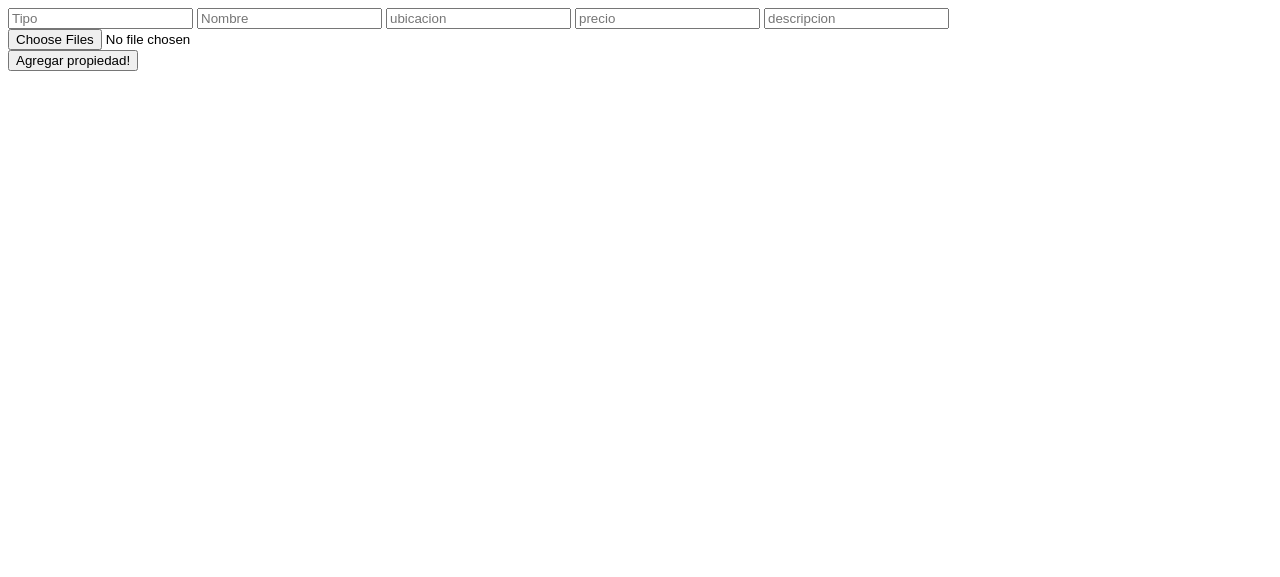
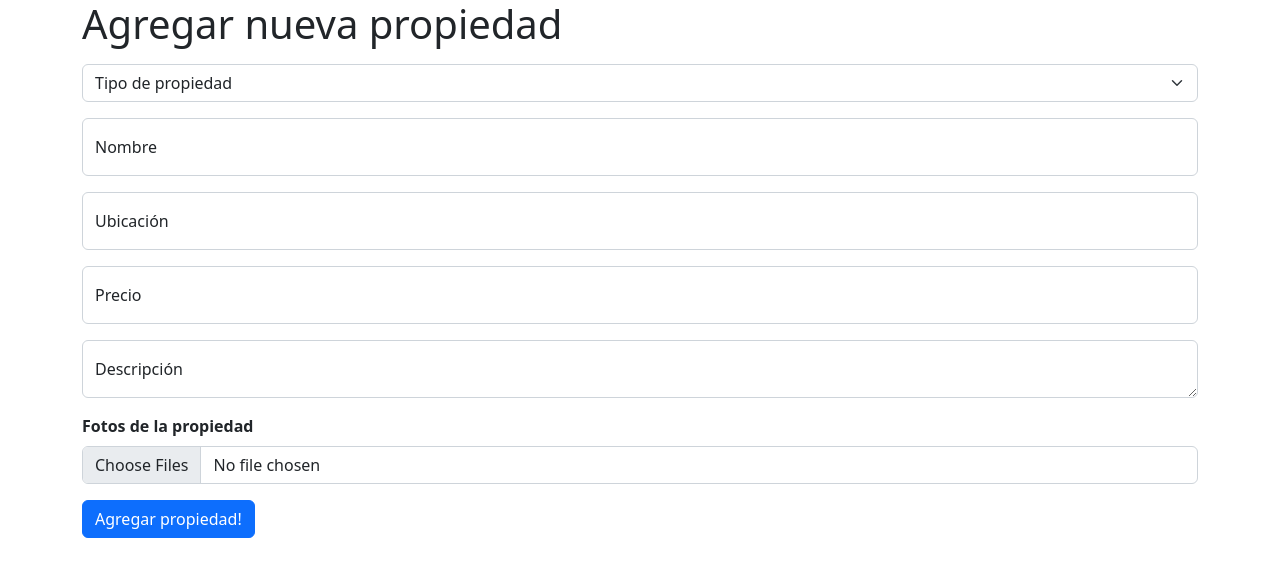
Before and after one commit to germancrc/Proyecto-Inmo, a Node server app: page /config/new_property in a window 1280 px wide. Shown: the top 577 px of the page. Run offline with Node 20, Linux system fonts and the light colour scheme.

Commit message:
Testing images

```diff
--- a/controllers/properties_controller.js
+++ b/controllers/properties_controller.js
@@ -7,43 +7,104 @@ let imagekit = new ImageKit({
 	urlEndpoint: 'https://ik.imagekit.io/ytnv3sjurl',
 })
 //NEW CONDO
-exports.create_property = async (req, res) => {
-	const images = req.file.buffer.toString('base64')
+exports.create_property = (req, res) => {
 	const tipo = req.body.tipo
 	const nombre = req.body.nombre
 	const ubicacion = req.body.ubicacion
 	const precio = req.body.precio
 	const descripcion = req.body.descripcion
+
 	console.log(tipo, nombre, ubicacion, precio, descripcion)
-	try {
-		await imagekit.upload(
-			{
-				file: images, //required
-				fileName: req.file.originalname, //required
-				folder: /properties/ + tipo + '/' + ubicacion,
-			},
-			function (error, result) {
-				if (error) console.log(error)
-				else console.log(result.url)
 
-				let main_picture = result.url
+	database.query('INSERT INTO propiedades SET ?', { tipo, nombre, ubicacion, precio, descripcion }, (error, results) => {
+		if (error) {
+			console.log(error)
+		}
+		// req.flash('message', 'Tarifa agregada con éxito')
+		console.log('Propiedad ID: ' + results.id)
+	})
 
-				database.query('INSERT INTO propiedades SET ?', { tipo, nombre, ubicacion, precio, descripcion, main_picture }, (error, results) => {
-					if (error) {
-						console.log(error)
-					}
-					// req.flash('message', 'Tarifa agregada con éxito')
-					res.redirect('/')
-					console.log(results)
-				})
-			}
-		)
+	const images = req.files
+	const url = []
+	const location = ubicacion.replace(/\s/g, '')
+	const name = nombre.replace(/\s/g, '')
 
-		// console.log(main_picture)
-	} catch (error) {
-		console.log(error)
-	}
+	images.forEach((image, i) => {
+		let base64img = image.buffer.toString('base64')
+		// console.log(`image - ${i}: ` + base64img)
+		console.log(image)
+
+		// imagekit.upload(
+		// 	{
+		// 		file: base64img,
+		// 		fileName: image.originalname,
+		// 		folder: '/properties/' + tipo + '/' + location + '/' + name,
+		// 	},
+		// 	function (error, result) {
+		// 		if (error) {
+		// 			console.error(`Error uploading file ${i}: ${error.message}`)
+		// 		} else {
+		// 			url[i] = result.url
+		// 			console.log(url)
+		// 		}
+		// 		if (url.length === 5) {
+		// 			const sql = `INSERT INTO propiedades (picture_1, picture_2, picture_3, picture_4, picture_5) VALUES (?, ?, ?, ?, ?)`
+		// 			const values = url
+		// 			database.query(sql, values, (err, result) => {
+		// 				if (err) {
+		// 					console.error(`Error inserting URLs into database: ${err.message}`)
+		// 				}
+		// 				console.log(result)
+		// 				res.redirect('/')
+		// 			})
+		// 		}
+		// 	}
+		// )
+	})
 }
+
+// exports.create_property = async (req, res) => {
+// 	const images = req.file.buffer.toString('base64')
+// 	const tipo = req.body.tipo
+// 	const nombre = req.body.nombre
+// 	const ubicacion = req.body.ubicacion
+// 	const precio = req.body.precio
+// 	const descripcion = req.body.descripcion
+// 	console.log(tipo, nombre, ubicacion, precio, descripcion)
+// 	try {
+// 		if (err) {
+// 			console.error(`Error uploading files: ${err}`)
+// 			return res.status(500).send('Error uploading files')
+// 		}
+
+// 		await imagekit.upload(
+// 			{
+// 				file: image, //required
+// 				fileName: req.file.originalname, //required
+// 				folder: /properties/ + tipo + '/' + ubicacion,
+// 			},
+// 			function (error, result) {
+// 				if (error) console.log(error)
+// 				else console.log(result.url)
+
+// 				let main_picture = result.url
+
+// 		database.query('INSERT INTO propiedades SET ?', { tipo, nombre, ubicacion, precio, descripcion, main_picture }, (error, results) => {
+// 			if (error) {
+// 				console.log(error)
+// 			}
+// 			// req.flash('message', 'Tarifa agregada con éxito')
+// 			res.redirect('/')
+// 			console.log(results)
+// 		})
+// 	}
+// )
+
+// 		// console.log(main_picture)
+// 	} catch (error) {
+// 		console.log(error)
+// 	}
+// }
 
 exports.get_properties = (req, res) => {
 	try {
--- a/routes/router_config.js
+++ b/routes/router_config.js
@@ -13,7 +13,7 @@ const upload = multer({
 			cb('Please upload only images.', false)
 		}
 	},
-})
+}).array('images')
 // const cookieParser = require('cookie-parser')
 // const session = require('express-session')
 // const flash = require('connect-flash')
@@ -32,6 +32,6 @@ const upload = multer({
 
 router_config.get('/', properties_controller.get_properties)
 router_config.get('/config/new_property', properties_controller.view_new_property)
-router_config.post('/config/new_property', upload.array('images', 6), properties_controller.create_property)
+router_config.post('/config/new_property', upload, properties_controller.create_property)
 
 module.exports = router_config
--- a/views/config/new_property.ejs
+++ b/views/config/new_property.ejs
@@ -1,24 +1,55 @@
 <!DOCTYPE html>
 <html lang="en">
 	<head>
-		<meta charset="UTF-8" />
-		<meta http-equiv="X-UA-Compatible" content="IE=edge" />
-		<meta name="viewport" content="width=device-width, initial-scale=1.0" />
-		<title>Document</title>
+		<meta charset="utf-8" />
+		<meta name="viewport" content="width=device-width, initial-scale=1" />
+		<title>Bootstrap demo</title>
+		<link
+			href="https://cdn.jsdelivr.net/npm/bootstrap@5.2.3/dist/css/bootstrap.min.css"
+			rel="stylesheet"
+			integrity="sha384-rbsA2VBKQhggwzxH7pPCaAqO46MgnOM80zW1RWuH61DGLwZJEdK2Kadq2F9CUG65"
+			crossorigin="anonymous" />
 	</head>
 	<body>
-		<form action="/config/new_property" enctype="multipart/form-data" method="post">
-			<div class="form-group">
-				<input type="text" class="form-control" placeholder="Tipo" name="tipo" />
-				<input type="text" class="form-control" placeholder="Nombre" name="nombre" />
-				<input type="text" class="form-control" placeholder="ubicacion" name="ubicacion" />
-				<input type="number" class="form-control" placeholder="precio" name="precio" />
-				<input type="text" class="form-control" placeholder="descripcion" name="descripcion" />
-				<div>
-					<input type="file" class="form-control-file" name="main_pic" multiple />
+		<div class="container">
+			<h1 class="mb-3">Agregar nueva propiedad</h1>
+			<form action="/config/new_property" enctype="multipart/form-data" method="post">
+				<select class="form-select mb-3" aria-label="Default select example" name="tipo">
+					<option selected>Tipo de propiedad</option>
+					<option value="Condominio">Condominio</option>
+					<option value="Apartamento">Apartamento</option>
+					<option value="Casa">Casa</option>
+				</select>
+
+				<div class="form-floating mb-3">
+					<input type="text" class="form-control" placeholder="Nombre" id="nombre" name="nombre" />
+					<label for="nombre">Nombre</label>
 				</div>
-				<input type="submit" value="Agregar propiedad!" class="btn btn-default" />
-			</div>
-		</form>
+				<div class="form-floating mb-3">
+					<input type="text" class="form-control" placeholder="ubicacion" id="ubicacion" name="ubicacion" />
+					<label for="ubicacion">Ubicación</label>
+				</div>
+				<div class="form-floating mb-3">
+					<input type="number" class="form-control" placeholder="ubicacion" id="precio" name="precio" />
+					<label for="precio">Precio</label>
+				</div>
+				<div class="form-floating">
+					<textarea class="form-control" placeholder="Descripción" id="descripción" name="descripcion" rows="3"></textarea>
+					<label for="descripción">Descripción</label>
+				</div>
+				<div class="mt-3">
+					<div class="mb-3">
+						<label for="picture_1" class="form-label fw-bold">Fotos de la propiedad</label>
+						<input type="file" class="form-control" id="picture_1" name="images" accept="image/*" multiple />
+					</div>
+				</div>
+				<input type="submit" value="Agregar propiedad!" class="btn btn-primary" />
+			</form>
+		</div>
+
+		<script
+			src="https://cdn.jsdelivr.net/npm/bootstrap@5.2.3/dist/js/bootstrap.bundle.min.js"
+			integrity="sha384-kenU1KFdBIe4zVF0s0G1M5b4hcpxyD9F7jL+jjXkk+Q2h455rYXK/7HAuoJl+0I4"
+			crossorigin="anonymous"></script>
 	</body>
 </html>
--- a/views/index.ejs
+++ b/views/index.ejs
@@ -23,10 +23,11 @@
 				<% results.forEach((results) => { %>
 				<div class="col">
 					<div class="card m-2 cardShadow">
-						<img src="<%= results.main_picture%>" class="card-img-top" alt="..." />
+						<img src="<%= results.picture_1%>" class="card-img-top" alt="..." />
 						<div class="card-body">
 							<h5 class="card-title"><%= results.nombre%></h5>
 							<h6 class="card-text"><%= results.ubicacion%></h6>
+							<p class="card-text"><%= results.tipo%></p>
 							<p class="card-text">USD <%= results.precio%></p>
 							<a href="#" class="btn btn-primary">Ver detalles</a>
 						</div>
```
